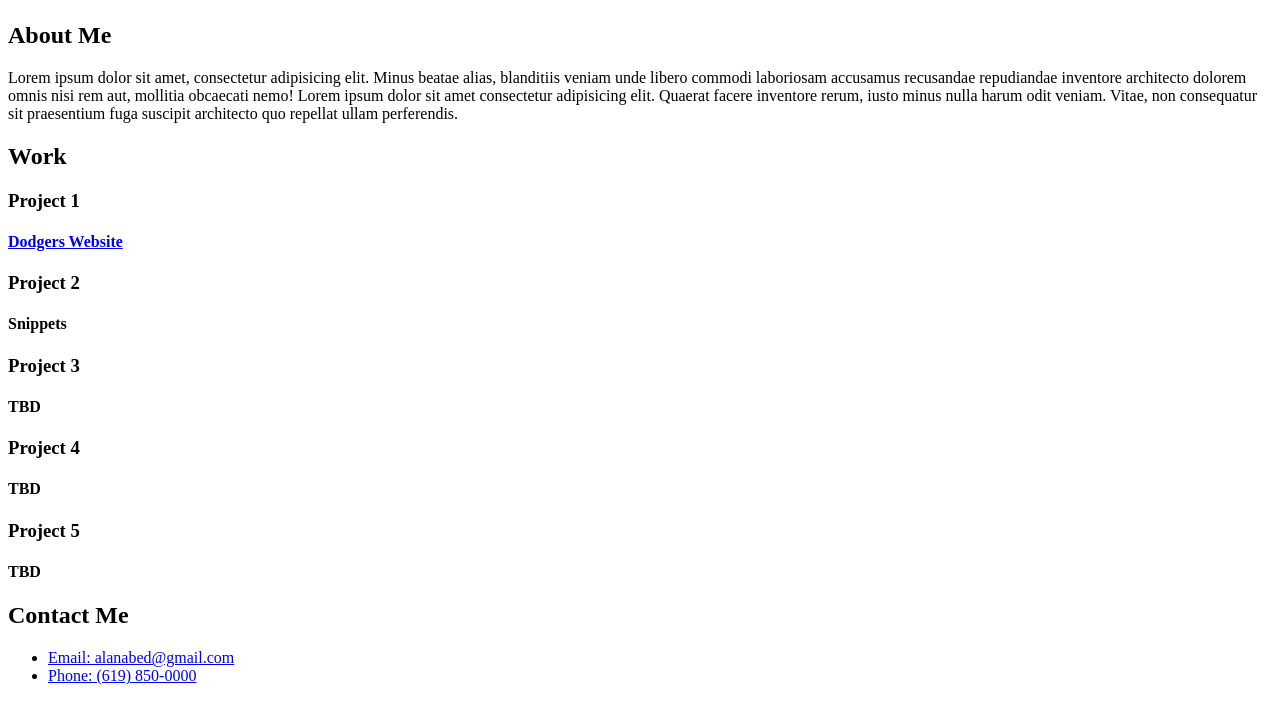
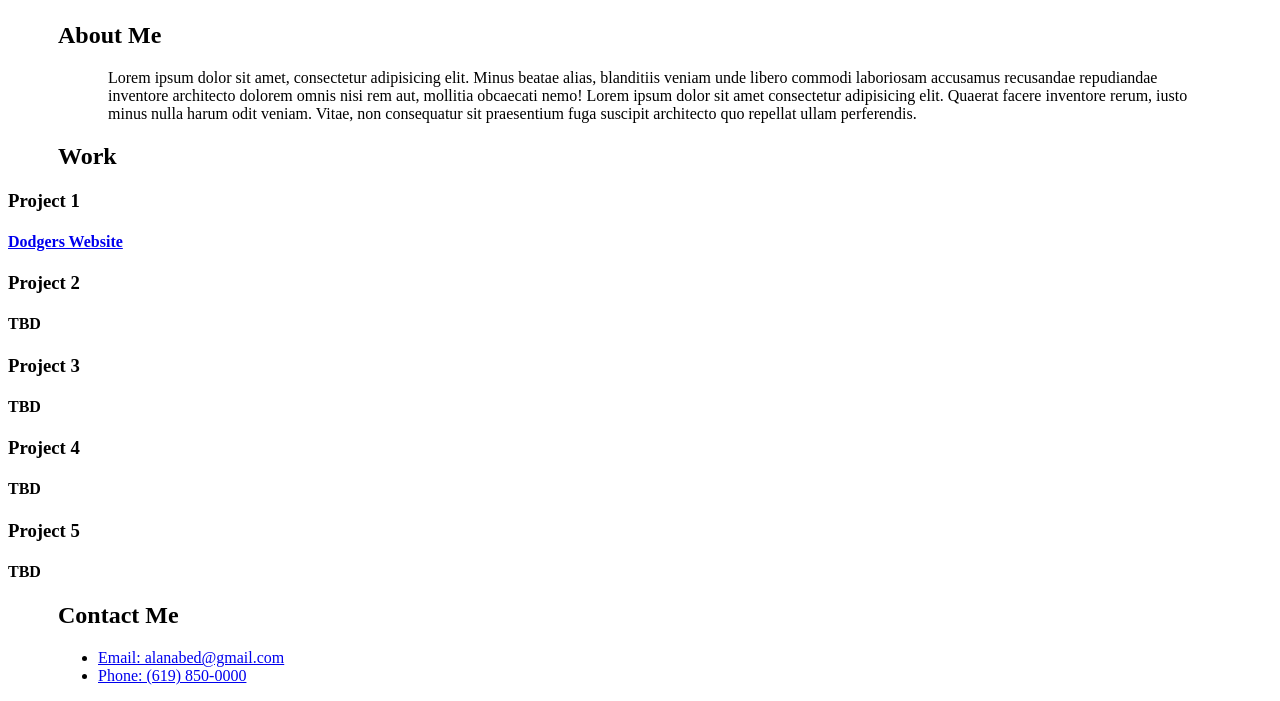
Before and after one commit to alab01/My-1st-Portfolio, a plain HTML site: page index.html in a window 1280 px wide. Shown: the part 187-888 px from the top of the page. Drawn offline with Linux system fonts and the light colour scheme.

Commit message:
added about me section with styling

```diff
--- a/assets/css/style.css
+++ b/assets/css/style.css
@@ -39,3 +39,18 @@ nav a:hover {
     width: 100%;
     height: 100px;
 }
+
+.about-me {
+    display: flex;
+
+}
+.title {
+    margin-left: 50px;
+    margin-right: 50px;
+    width: 250px;
+}
+
+.description {
+    margin-right: 80px;
+    margin-left: 100px;
+}
--- a/index.html
+++ b/index.html
@@ -56,7 +56,7 @@
                 <div class="projects">
                     <section class="card">
                         <h3>Project 2</h3>
-                        <h4>Snippets</h4>
+                        <h4>TBD</h4>
                     </section>
                 </div>
 
```
Also changed, not shown: 5 other files.
